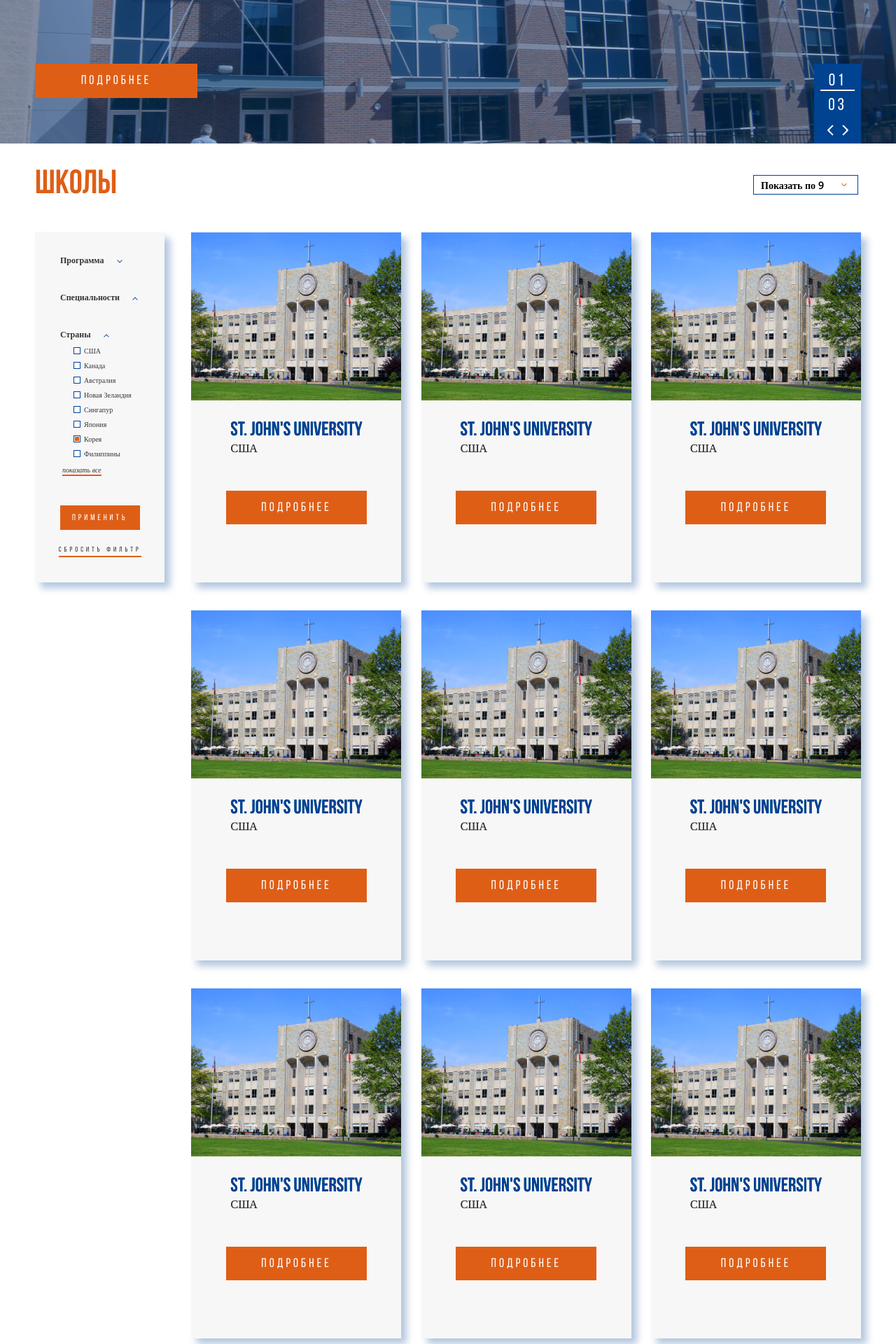
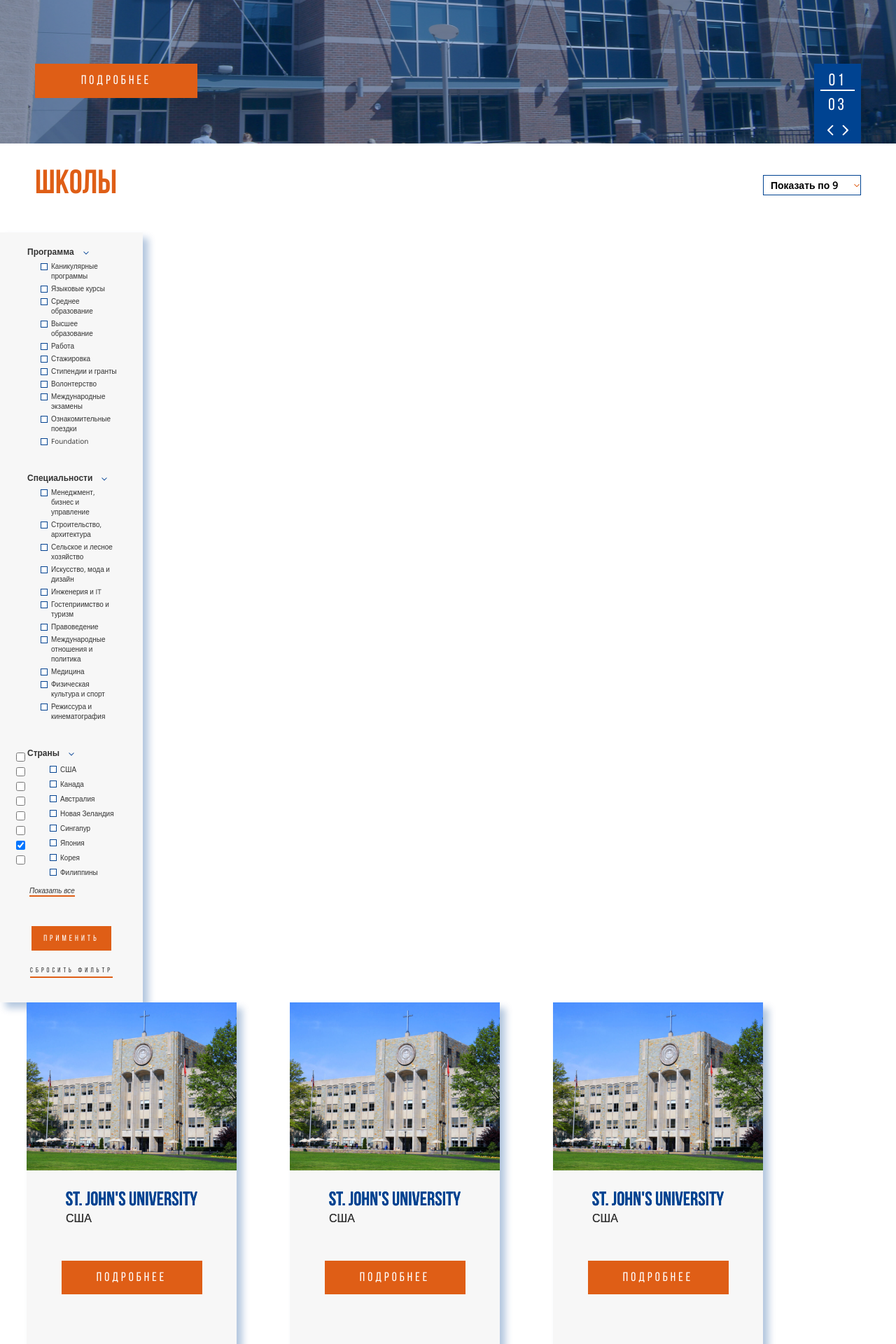
Before and after one commit to denver411/denver411.github.io, a PHP site: page / in a window 1280 px wide. Shown: the part 435-2355 px from the top of the page at 70% size. Run offline with PHP 8.4, Linux system fonts and the light colour scheme.

Commit message:
Add files via upload

```diff
--- a/exelente_ru/css/content.css
+++ b/exelente_ru/css/content.css
@@ -10,40 +10,68 @@ a {
 	margin-right: auto;
 }
 h2.section-name {
-	font-family: Bebas Neue;
+	font-family: 'Bebas Neue', sans-serif;
 	font-size: 48px;
 	color: #DF5E16;
 	margin: 35px 25px 44px 0;;
 }
-select.school-selection {
+.selectbox {
+	vertical-align: middle;
+	cursor: pointer;
+	margin: 45px 0;
+	background: url(../img/content-img/content_select_arrow-down.png) no-repeat;
+	background-position: 130px center;
+}
+.selectbox .select {
+	width: 140px;
+	height: 29px;
+	line-height: 27px;
+ padding-left: 10px;
+	font-size: 14px;
+ font-weight: 600;
+	font-family: 'Open Sans', sans-serif;
+	color: #000000;
+ border: 1px solid #004391;
+}
+.selectbox .dropdown {
+	top: 27px;
 	width: 150px;
-	height: 28px;
-	margin: 45px 4px;
-	padding-left: 10px;
+	margin: 0;
+	padding: 4px 0;
 	background: #FFFFFF;
  border: 1px solid #004391;
-	font-family: Open Sans;
+ border-top: none;
+	font-size: 14px;
  font-weight: 600;
-	font-size: 14px;
+ font-family: 'Open Sans', sans-serif;
 	color: #000000;
-	background: url(../img/content-img/content_select_arrow-down.png) no-repeat;
-	background-position: 125px center;
+}
+.selectbox ul {
+ margin: 0;
+ padding: 0;
+}
+.selectbox li {
+	padding: 4px 0 4px 10px;
+	color: #000000;
+ list-style: none;
+}
 
-	-webkit-appearance: none;
-	-moz-appearance: none;
-	text-indent: 0.01px;
-	text-overflow: '';
-	-ms-appearance: none;
-	appearance: none;
+.selectbox li:hover {
+	background: #DF5E16;
+	color: #FFFFFF;
 }
-option {
-	font-family: Open Sans;
-	font-weight: 600;
-	font-size: 14px;
-	color: #000000;
+.selectbox li:first-child {
+	display: none;
+}
+.selectbox li.disabled {
+	color: #AAAAAA;
+}
+.selectbox li.disabled:hover {
+	background: none;
 }
 section.content.content_schools {
 	max-width: 1180px;
+
 	display: flex;
 	justify-content: space-between;
 	align-items: flex-start;
@@ -59,42 +87,70 @@ section.sidebar__part {
 	position: relative;
 }
 section.sidebar__part h3 {
-	position: relative;
-	top: 13px;
-	left: 18px;
-	padding: 18px;
  margin: 0;
-	font-family: Open Sans;
+	padding: 19px 39px;
+	font-family: 'Open Sans', sans-serif;
 	font-weight: bold;
 	font-size: 12px;
 	color: #333333;
 }
 section.sidebar__part .sidebar-arrow {
 	position: relative;
-	left: 15px;
+	top: 0;
+	right: -10px;
 	display: inline-block;
 	width: 8px;
 	height: 5px;
-	background: url(../img/content-img/content_arrows.png) no-repeat;
+ background-position: -12px 0;
+	background: url(../img/content-img/content_arrows_sidebar.png) no-repeat;
+ transition: 0.5s;
+}
+section.sidebar__part .sidebar-arrow:active {
+ transform: rotate(180deg);
+ transition: 0.5s;
 }
 section.sidebar__part .arrow-down {
 	background-position: 0 0;
 }
 section.sidebar__part .arrow-up {
-	background-position: -9px 0;
+	background-position: -12px 0;
 }
+ul.choose-program__checkboxes,
+ul.choose-specialty__checkboxes,
 ul.choose-country__checkboxes {
  position: relative;
-	top: -14px;
-	left: 20px;
+ top: -28px;
+ left: 23px;
 	list-style: none;
 	padding: 0;
   margin: 0;
-	font-family: Open Sans;
+	font-family: 'Open Sans', sans-serif;
 	font-size: 10px;
 	color: #333333;
 }
-.country__checkbox {
+.checkbox-custom,
+.label {
+ position: relative;
+ top: 10px;
+ right: -35px;
+ display: inline-block;
+ margin-top: 7px;
+ vertical-align: middle;
+}
+.label {
+ padding-left: 5px;
+}
+ul.choose-program__checkboxes span.label,
+ul.choose-specialty__checkboxes span.label {
+ display: inline-block;
+ max-width: 100px;
+ vertical-align: top;
+ margin-top: 4px;
+}
+input [type='checkbox'] {
+	display: inline-block;
+}
+.custom__checkbox {
   display: none;
 }
 .checkbox-custom {
@@ -106,19 +162,7 @@ ul.choose-country__checkboxes {
  border: 1px solid #004391;
  box-sizing: border-box;
 }
-.checkbox-custom,
-.label {
-	position: relative;
-	top: 10px;
-	right: -35px;
-	margin-top: 7px;
-	display: inline-block;
-	vertical-align: middle;
-}
-.label {
-	padding-left: 5px;
-}
-.country__checkbox:checked + .checkbox-custom::before {
+.custom__checkbox:checked + .checkbox-custom::before {
  position: absolute;
  top: 0;
  right: 0;
@@ -132,12 +176,12 @@ ul.choose-country__checkboxes {
 }
 section.sidebar__part a.show-all {
  position: relative;
-	top: -1px;
-	left: 39px;
+ top: -12px;
+ left: 42px;
 	display: inline-block;
 	margin: 0;
 	border-bottom: 2px solid #DF5E16;
-	font-family: Open Sans;
+	font-family: 'Open Sans', sans-serif;
 	font-style: italic;
 	font-size: 10px;
 	color: #333333;
@@ -148,19 +192,22 @@ section.sidebar__part.filters {
 .button__action.apply {
 	width: 114px;
 	height: 35px;
-	margin: 41px auto 0;
-	font-family: Bebas Neue;
+	margin: 30px auto 0;
+	font-family: 'Bebas Neue', sans-serif;
 	font-size: 12px;
 	letter-spacing: 4px;
 	color: #FFFFFF;
 }
+.button__action.apply:hover {
+	background: #F58A4E;
+}
 a.reset-filter {
 	display: inline-block;
-	margin: 23px auto 36px;
+	margin: 23px auto 35px;
 	padding-bottom: 3px;
 	text-align: center;
 	border-bottom: 2px solid #DF5E16;
-	font-family: Bebas Neue;
+	font-family: 'Bebas Neue', sans-serif;
 	font-size: 10px;
 	letter-spacing: 0.4em;
 	color: #333333;
@@ -210,7 +257,7 @@ cursor: pointer;
 .school-card h2.school-card__name  {
 	position: relative;
 	top: 20px;
-	font-family: Bebas Neue;
+	font-family: 'Bebas Neue', sans-serif;
 	font-size: 28px;
 	color: #004391;
 	text-align: center;
@@ -226,7 +273,7 @@ cursor: pointer;
 	position: relative;
 	top: 20px;
 	left: 6px;
-	font-family: Open Sans;
+	font-family: 'Open Sans', sans-serif;
 	font-size: 16px;
 	margin-left: 50px;
 	color: #333333;
@@ -239,7 +286,7 @@ cursor: pointer;
 	margin: 70px auto;
 	width: 201px;
 	height: 48px;
-	font-family: Bebas Neue;
+	font-family: 'Bebas Neue', sans-serif;
 	font-size: 18px;
 	letter-spacing: 4px;
 }
@@ -275,12 +322,12 @@ nav.schools-catalogue__pagination  a {
 	display: inline-block;
 	padding: 5px 11px;
 	text-align: center;
-	font-family: Open Sans;
+	font-family: 'Open Sans', sans-serif;
 	font-weight: bold;
 	font-size: 14px;
 	color: #004391;
 }
-nav.schools-catalogue__pagination .active {
+nav.schools-catalogue__pagination a:not(.pagi-arrow):active {
 	background: #DF5E16;
 	color: #FFFFFF;
 }
@@ -289,7 +336,7 @@ nav.schools-catalogue__pagination .active {
 	left: 13px;
 	display: block;
 	width: 15px;
-	height: 15px;
+	height: 20px;
 	margin-left: -21px;
 	background: url(../img/content-img/content_arrows-pagination.png) no-repeat;
 }
--- a/exelente_ru/css/footer.css
+++ b/exelente_ru/css/footer.css
@@ -1,6 +1,6 @@
 @import url('https://fonts.googleapis.com/css?family=Open+Sans&subset=cyrillic');
 @font-face {
-	font-family: 'Bebas Neue';
+	font-family: 'Bebas Neue', sans-serif;
 	src: url('../fonts/bebas/TTF\'s/BebasNeue Regular.ttf') format("truetype");
 }
 html {
--- a/exelente_ru/index.html
+++ b/exelente_ru/index.html
@@ -5,12 +5,16 @@
     <meta name="viewport" content="width=device-width, initial-scale=1.0"/>
     <meta http-equiv="X-UA-Compatible" content="ie=edge"/>
     <title>Детские туры во время каникул</title>
+
+    <script src="https://ajax.googleapis.com/ajax/libs/jquery/2.2.2/jquery.min.js"></script>
+
     <link rel="stylesheet" href="css/font-awesome.min.css"/>
     <link rel="stylesheet" href="css/style.css"/>
     <link rel="stylesheet" href="css/header.css"/>
     <link rel="stylesheet" href="css/slider.css"/>
     <link rel="stylesheet" href="css/content.css"/>
     <link rel="stylesheet" href="css/footer.css"/>
+
   </head>
   <body>
     <div class="container">
@@ -195,26 +199,142 @@
           </select>
         </form>
       </div>
-      <section class="content content_schools">
+      <section class="content content__schools">
         <aside class="sidebar">
           <section class="sidebar__part">
             <h3>Программа
               <div class="sidebar-arrow arrow-down"></div>
             </h3>
+            <ul class="choose-program__checkboxes">
+              <li>
+                <label>
+                  <input class="custom__checkbox" type="checkbox" name=""><span class="checkbox-custom"></span><span class="label">Каникулярные программы</span>
+                </label>
+              </li>
+              <li>
+                <label>
+                  <input class="custom__checkbox" type="checkbox" name=""><span class="checkbox-custom"></span><span class="label">Языковые курсы</span>
+                </label>
+              </li>
+              <li>
+                <label>
+                  <input class="custom__checkbox" type="checkbox" name=""><span class="checkbox-custom"></span><span class="label">Среднее образование</span>
+                </label>
+              </li>
+              <li>
+                <label>
+                  <input class="custom__checkbox" type="checkbox" name=""><span class="checkbox-custom"></span><span class="label">Высшее образование</span>
+                </label>
+              </li>
+              <li>
+                <label>
+                  <input class="custom__checkbox" type="checkbox" name=""><span class="checkbox-custom"></span><span class="label">Работа</span>
+                </label>
+              </li>
+              <li>
+                <label>
+                  <input class="custom__checkbox" type="checkbox" name=""><span class="checkbox-custom"></span><span class="label">Стажировка</span>
+                </label>
+              </li>
+              <li>
+                <label>
+                  <input class="custom__checkbox" type="checkbox" name=""><span class="checkbox-custom"></span><span class="label">Стипендии и гранты</span>
+                </label>
+              </li>
+              <li>
+                <label>
+                  <input class="custom__checkbox" type="checkbox" name=""><span class="checkbox-custom"></span><span class="label">Волонтерство</span>
+                </label>
+              </li>
+              <li>
+                <label>
+                  <input class="custom__checkbox" type="checkbox" name=""><span class="checkbox-custom"></span><span class="label">Международные экзамены</span>
+                </label>
+              </li>
+              <li>
+                <label>
+                  <input class="custom__checkbox" type="checkbox" name=""><span class="checkbox-custom"></span><span class="label">Ознакомительные поездки</span>
+                </label>
+              </li>
+              <li>
+                <label>
+                  <input class="custom__checkbox" type="checkbox" name=""><span class="checkbox-custom"></span><span class="label">Foundation</span>
+                </label>
+              </li>
+            </ul>
           </section>
           <section class="sidebar__part">
             <h3>Специальности
-              <div class="sidebar-arrow arrow-up"></div>
+              <div class="sidebar-arrow arrow-down"></div>
             </h3>
+            <ul class="choose-specialty__checkboxes">
+              <li>
+                <label>
+                  <input class="custom__checkbox" type="checkbox" name=""><span class="checkbox-custom"></span><span class="label">Менеджмент, бизнес и управление</span>
+                </label>
+              </li>
+              <li>
+                <label>
+                  <input class="custom__checkbox" type="checkbox" name=""><span class="checkbox-custom"></span><span class="label">Строительство, архитектура</span>
+                </label>
+              </li>
+              <li>
+                <label>
+                  <input class="custom__checkbox" type="checkbox" name=""><span class="checkbox-custom"></span><span class="label">Сельское и лесное хозяйство</span>
+                </label>
+              </li>
+              <li>
+                <label>
+                  <input class="custom__checkbox" type="checkbox" name=""><span class="checkbox-custom"></span><span class="label">Искусство, мода и дизайн</span>
+                </label>
+              </li>
+              <li>
+                <label>
+                  <input class="custom__checkbox" type="checkbox" name=""><span class="checkbox-custom"></span><span class="label">Инженерия и IT</span>
+                </label>
+              </li>
+              <li>
+                <label>
+                  <input class="custom__checkbox" type="checkbox" name=""><span class="checkbox-custom"></span><span class="label">Гостеприимство и туризм</span>
+                </label>
+              </li>
+              <li>
+                <label>
+                  <input class="custom__checkbox" type="checkbox" name=""><span class="checkbox-custom"></span><span class="label">Правоведение</span>
+                </label>
+              </li>
+              <li>
+                <label>
+                  <input class="custom__checkbox" type="checkbox" name=""><span class="checkbox-custom"></span><span class="label">Международные отношения и политика</span>
+                </label>
+              </li>
+              <li>
+                <label>
+                  <input class="custom__checkbox" type="checkbox" name=""><span class="checkbox-custom"></span><span class="label">Медицина</span>
+                </label>
+              </li>
+              <li>
+                <label>
+                  <input class="custom__checkbox" type="checkbox" name=""><span class="checkbox-custom"></span><span class="label">Физическая культура и спорт</span>
+                </label>
+              </li>
+              <li>
+                <label>
+                  <input class="custom__checkbox" type="checkbox" name=""><span class="checkbox-custom"></span><span class="label">Режиссура и кинематография</span>
+                </label>
+              </li>
+            </ul>
           </section>
           <section class="sidebar__part">
             <h3>Страны
-              <div class="sidebar-arrow arrow-up"></div>
+              <div class="sidebar-arrow arrow-down"></div>
             </h3>
             <ul class="choose-country__checkboxes">
               <li>
                 <label>
+
                   <input class="country__checkbox" type="checkbox" name="США"/><span class="checkbox-custom"></span><span class="label">США</span>
+
                 </label>
               </li>
               <li>
@@ -252,9 +372,9 @@
                   <input class="country__checkbox" type="checkbox" name="Филиппины"/><span class="checkbox-custom"></span><span class="label">Филиппины</span>
                 </label>
               </li>
-            </ul><a class="show-all" href="#">показать все</a>
+            </ul><a class="show-all" href="#">Показать все</a>
             <section class="sidebar__part filters">
-              <button class="button__action apply" type="button" value=""> <a href="#">Применить</a></button><a class="reset-filter" href="#">Сбросить фильтр</a>
+              <button class="button__action apply" type="button" value=""><a href="#">Применить</a></button><a class="reset-filter" href="#">Сбросить фильтр</a>
             </section>
           </section>
         </aside>
@@ -370,7 +490,7 @@
         </main>
       </section>
       <nav class="schools-catalogue__pagination">
-        <div class="pagi-nav-wrapper"><a class="active" href="#">1</a><a href="#">2</a><a href="#">3</a><a href="#">4</a><a href="">...</a><a href="#">125</a><a class="pagi-arrow pagi-arrow-forward" href="#"></a></div>
+        <div class="pagi-nav-wrapper"><a href="#">1</a><a href="#">2</a><a href="#">3</a><a href="#">4</a><a href="">...</a><a href="#">125</a><a class="pagi-arrow pagi-arrow-forward" href="#"></a></div>
       </nav>
       <footer class="footer">
         <div class="footer__top">
@@ -400,6 +520,7 @@
                 <div class="footer__social-link footer__social-link_youtube"></div></a><a href="#">
                 <div class="footer__social-link footer__social-link_vk"></div></a></div>
             <input class="subscribe__submit" type="submit" value="Подписаться на рассылку"/>
+
           </div>
         </div>
         <div class="footer__bottom">
@@ -413,9 +534,11 @@
         </div>
       </footer>
       <script src="js/script.js"></script>
+      <script src="js/select.js"></script>
       <script src="js/header.js"></script>
       <script src="js/slider.js"></script>
       <script src="js/hidden-menu.js"></script>
+
     </div>
   </body>
 </html>
```
Also changed, not shown: other parts of exelente_ru/css/footer.css (+36 -17 lines), exelente_ru/css/common.less (added, +60 -0 lines), exelente_ru/js/select.js (added, +117 -0 lines), exelente_ru/img/content-img/content_arrows_sidebar.png (added). Lines whose indentation alone changed are shown as unchanged.
